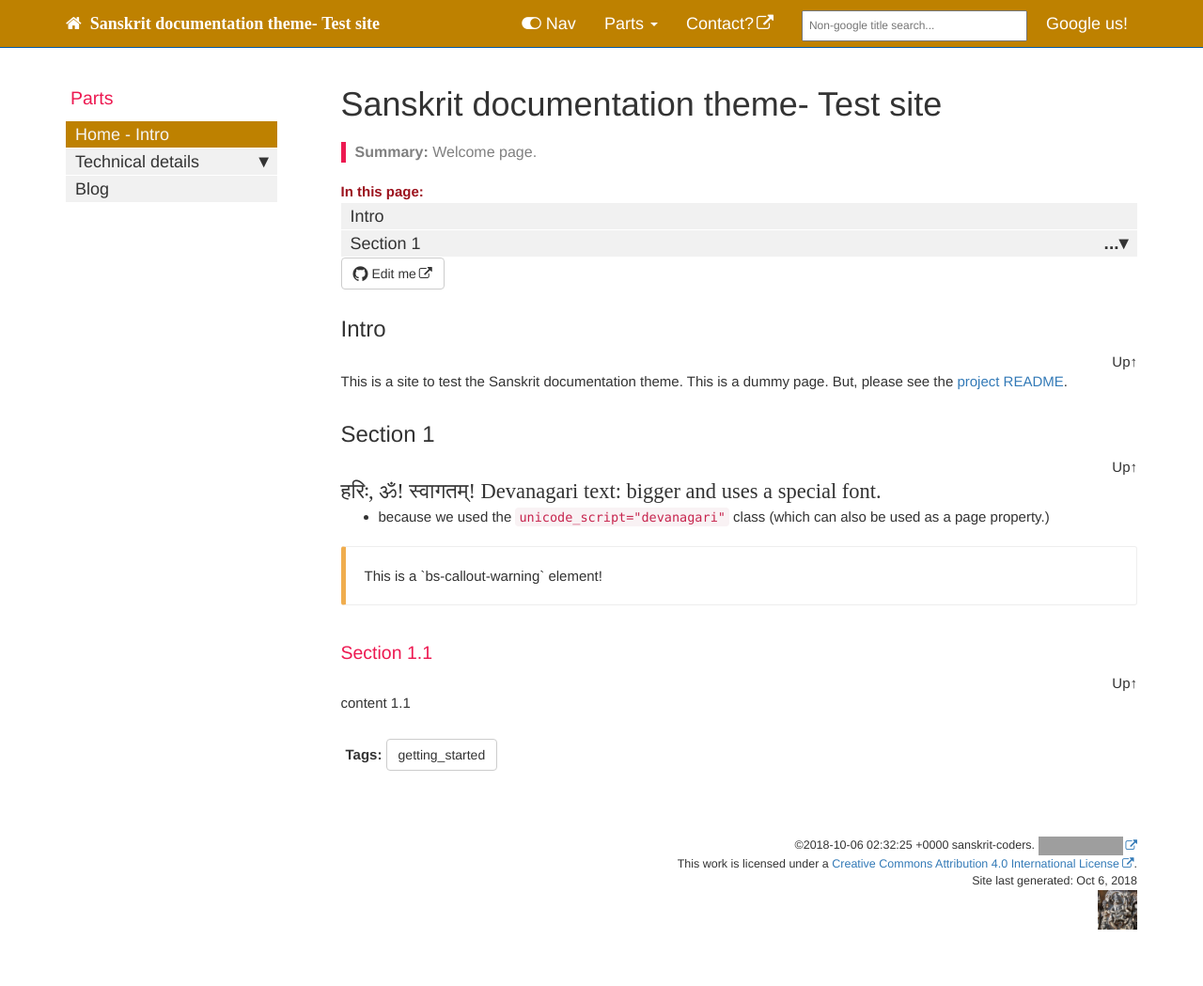
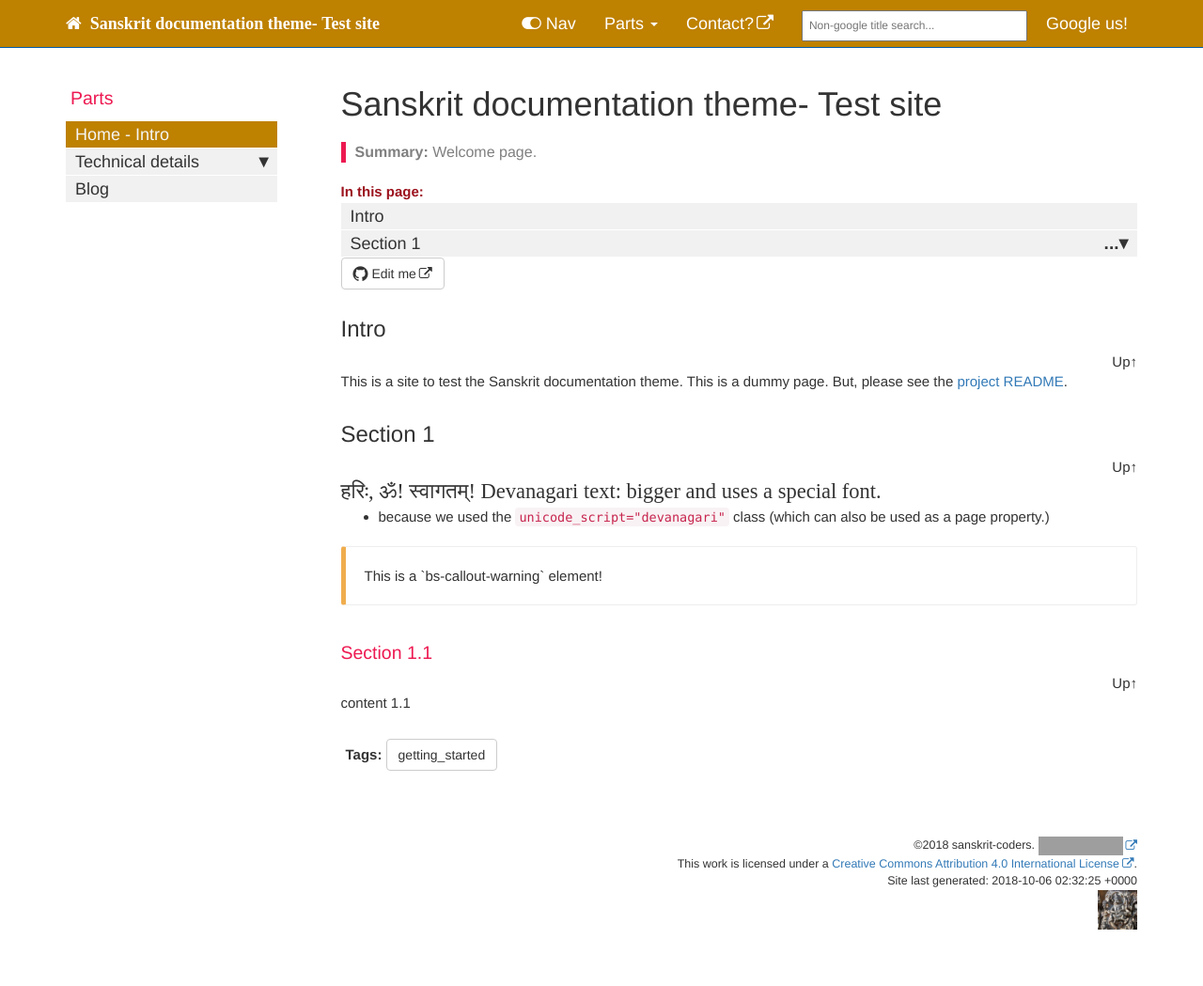
Before and after one commit to sanskrit-coders/sanskrit-documentation-theme, a Jekyll site: the page built from index.md, in a window 1280 px wide. Shown: the whole page at 94% size. Built offline with Jekyll 4.4.1, drawn with Linux system fonts in a browser that asks for light colours; nearby versions of some CDN libraries; some web fonts are replaced; comment, search, counter and statistics services are not loaded; grey boxes are pictures that could not be loaded.

Commit message:
Content update.

```diff
--- a/_includes/footer.html
+++ b/_includes/footer.html
@@ -1,8 +1,8 @@
 <footer>
             <div class="row">
                 <div class="col-lg-12 footer">
-               &copy;{{ site.time}} {{site.company_name}}. <a rel="license" href="http://creativecommons.org/licenses/by/4.0/"><img alt="Creative Commons License" style="border-width:0" src="https://i.creativecommons.org/l/by/4.0/80x15.png" /></a><br />This work is licensed under a <a rel="license" href="http://creativecommons.org/licenses/by/4.0/">Creative Commons Attribution 4.0 International License</a>.<br />
-{% if page.last_updated %}<span>Page last updated:</span> {{page.last_updated}}<br/>{% endif %} Site last generated: {{ site.time | date: "%b %-d, %Y"  }} <br />
+               &copy;{{ site.time | date: "%Y" }} {{site.company_name}}. <a rel="license" href="http://creativecommons.org/licenses/by/4.0/"><img alt="Creative Commons License" style="border-width:0" src="https://i.creativecommons.org/l/by/4.0/80x15.png" /></a><br />This work is licensed under a <a rel="license" href="http://creativecommons.org/licenses/by/4.0/">Creative Commons Attribution 4.0 International License</a>.<br />
+{% if page.last_updated %}<span>Page last updated:</span> {{page.last_updated}}<br/>{% endif %} Site last generated: {{ site.time }} <br />
 <p><img src="{{site.baseurl | append: "/assets/images/company_logo_big.png"}}" alt="Logo"/  height="42" width="42"></p>
                 </div>
             </div>
```
